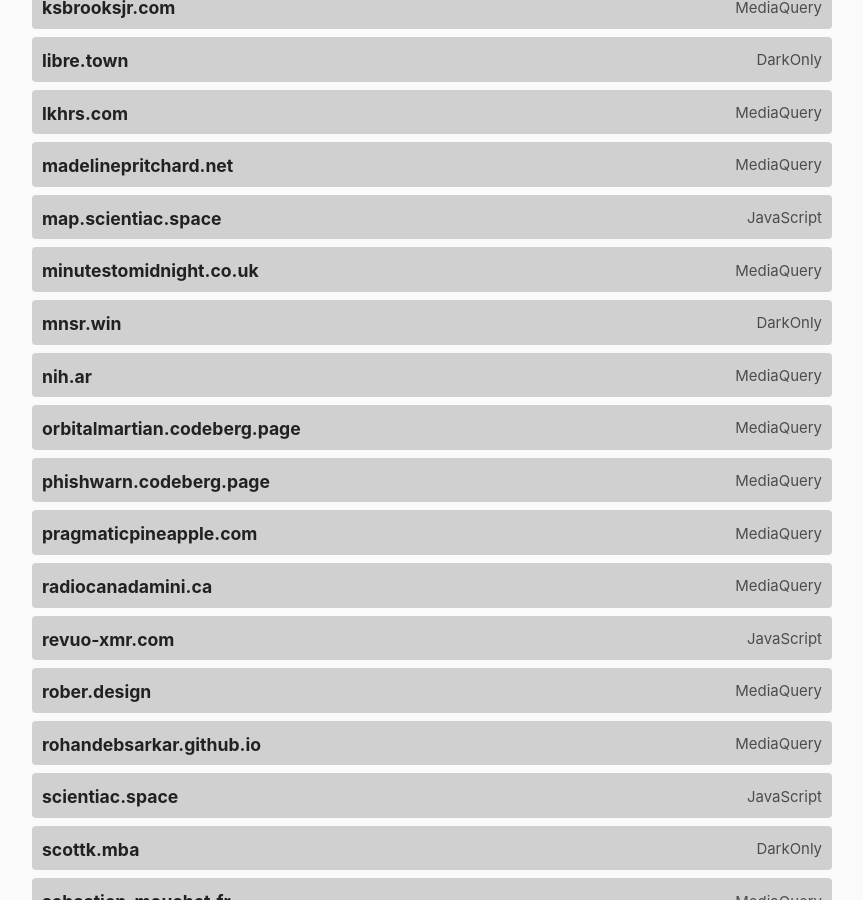
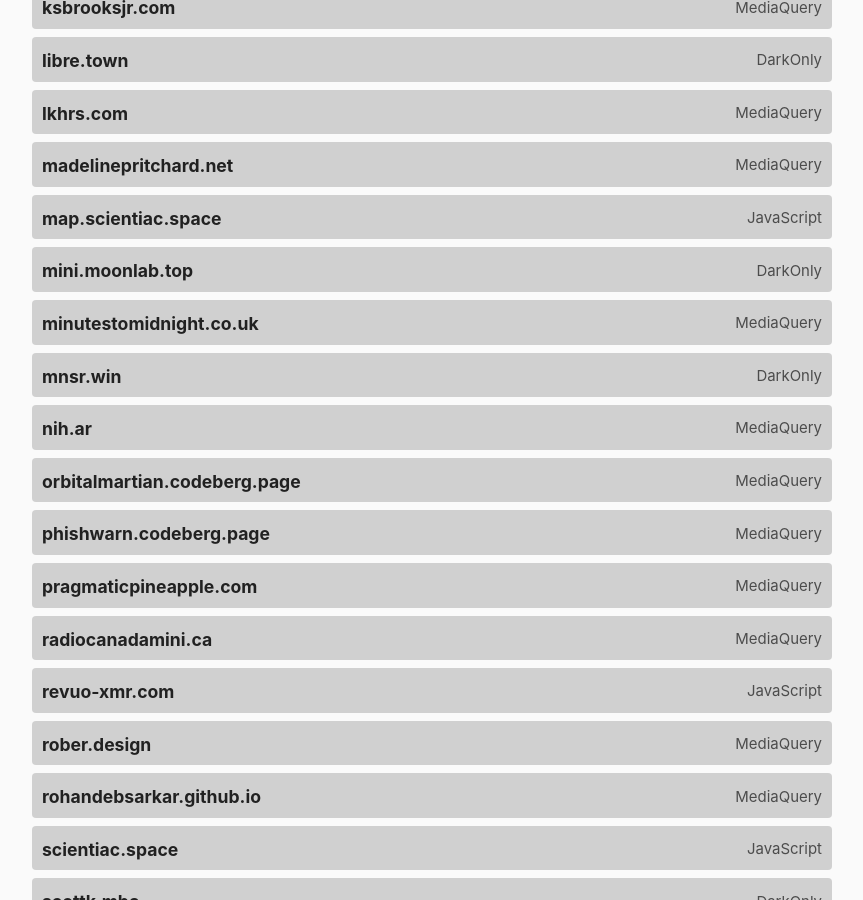
Before and after one commit to katherinek727/darktheme.club, a Jekyll site: the page built from index.md, in a window 1280 px wide and 900 px high, scrolled down 3794 px. Shown: the whole window, without its empty margins (208-1071 px from the left). Built offline with Jekyll 4.4.1, drawn with Linux system fonts in a browser that asks for light colours.

Commit message:
Add mini.moonlab.top

```diff
--- a/_data/sites.yml
+++ b/_data/sites.yml
@@ -1,3 +1,8 @@
+- domain: mini.moonlab.top
+  url: https://mini.moonlab.top/
+  method: darkonly
+  last_checked: 2023-12-26
+
 - domain: 512kb.club
   url: https://512kb.club/
   method: mediaquery
```
